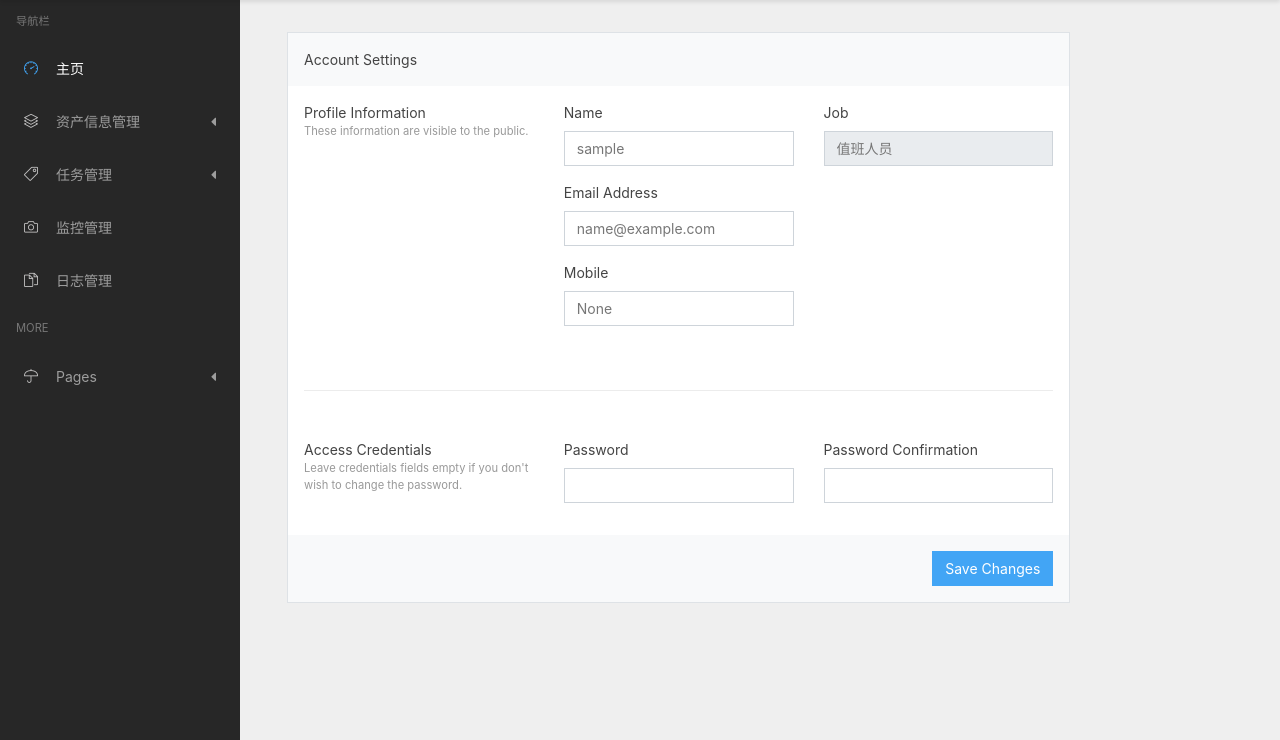
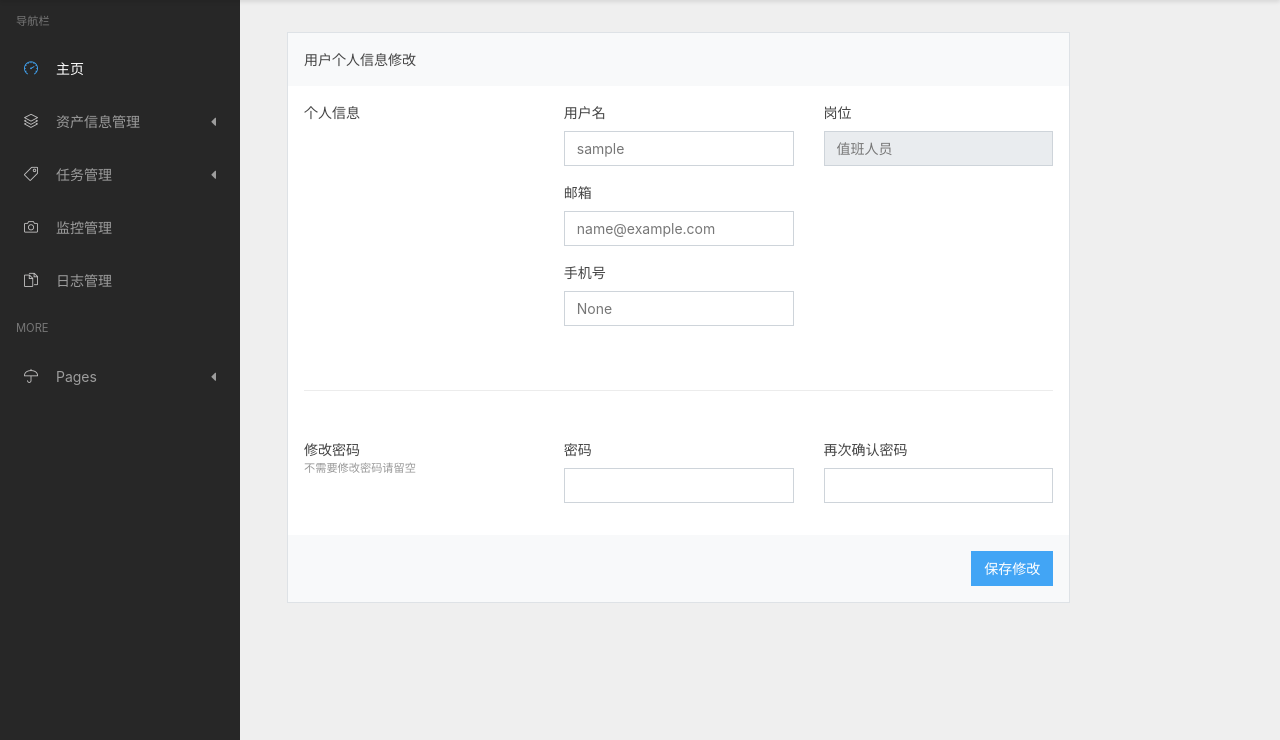
Before and after one commit to LettyCai/OpsAuto, a Django app: page /usersettings/ in a window 1280 px wide. Shown: the part 60-800 px from the top of the page. Run offline with Django 3.2, Linux system fonts and the light colour scheme; the visitor is signed in with stand-in values (Sample User, id 1); some libraries are stand-ins or nearby versions.

Commit message:
20200115

```diff
--- a/taskdo/killttyp.py
+++ b/taskdo/killttyp.py
@@ -22,10 +22,10 @@ def kill_ttyp(type="",ttyp=""):
     host_list = []
 
     #获取主机组及清理进程命令
-    if type == 'chuxu':
+    if type == '储蓄':
         str = 'fuser -uk /dev/ptyp'
         groups = HostGroup.objects.get(group_name='储蓄逻辑集中')
-    elif type == 'huidui':
+    elif type == '汇兑':
         str = 'fuser -uk /dev/ptyp'
         groups = HostGroup.objects.get(group_name='电子汇兑')
     else:
@@ -42,6 +42,7 @@ def kill_ttyp(type="",ttyp=""):
 
 
     args = str.strip()+ttyp.strip()
+    print(args)
     args = 'ls -ltr'
 
     ans = AnsibleRunner()
--- a/templates/register.html
+++ b/templates/register.html
@@ -56,14 +56,14 @@
                                          <div class="row">
                                             <div class="col-md-6">
                                                 <div class="form-group">
-                                                    <label class="form-control-label">Mobile</label>
+                                                    <label class="form-control-label">手机号</label>
                                                     <input class="form-control" name="mobile" value="">
                                                 </div>
                                             </div>
                                         </div>
                                     </div>
                                 </div>
-                                <div>  <button type="submit" class="btn btn-primary">Save User </button></div>
+                                <div>  <button type="submit" class="btn btn-primary">保存用户 </button></div>
 
 
 
--- a/templates/settings.html
+++ b/templates/settings.html
@@ -9,15 +9,15 @@
                          <form id="userform" action="/usersettings/" method="post" autocomplete="off">
                         <div class="card">
                             <div class="card-header bg-light">
-                                Account Settings
+                                用户个人信息修改
                             </div>
 
 
                             <div class="card-body">
                                 <div class="row mb-5">
                                     <div class="col-md-4 mb-4">
-                                        <div>Profile Information</div>
-                                        <div class="text-muted small">These information are visible to the public.</div>
+                                        <div>个人信息</div>
+                                        <div class="text-muted small"></div>
                                     </div>
 
                                     <div class="col-md-8">
@@ -26,7 +26,7 @@
 
                                                 <div class="form-group">
 
-                                                    <label class="form-control-label">Name</label>
+                                                    <label class="form-control-label">用户名</label>
                                                     <input class="form-control" name="username" value="{{request.user.username}}">
                                                     <input name="user_id" value="{{request.user.id}}" type="hidden">
                                                 </div>
@@ -34,7 +34,7 @@
 
                                             <div class="col-md-6">
                                                 <div class="form-group">
-                                                    <label class="form-control-label">Job</label>
+                                                    <label class="form-control-label">岗位</label>
                                                     <input class="form-control" value="{{request.user.get_role_display}}" readonly>
                                                 </div>
                                             </div>
@@ -43,7 +43,7 @@
                                         <div class="row">
                                             <div class="col-md-6">
                                                 <div class="form-group">
-                                                    <label class="form-control-label">Email Address</label>
+                                                    <label class="form-control-label">邮箱</label>
                                                     <input class="form-control" name="email" value="{{request.user.email}}">
                                                 </div>
                                             </div>
@@ -52,7 +52,7 @@
                                         <div class="row">
                                             <div class="col-md-6">
                                                 <div class="form-group">
-                                                    <label class="form-control-label">Mobile</label>
+                                                    <label class="form-control-label">手机号</label>
                                                     <input class="form-control" name="mobile" value="{{request.user.mobile}}">
                                                 </div>
                                             </div>
@@ -64,22 +64,22 @@
 
                                 <div class="row mt-5">
                                     <div class="col-md-4 mb-4">
-                                        <div>Access Credentials</div>
-                                        <div class="text-muted small">Leave credentials fields empty if you don't wish to change the password.</div>
+                                        <div>修改密码</div>
+                                        <div class="text-muted small">不需要修改密码请留空</div>
                                     </div>
 
                                     <div class="col-md-8">
                                         <div class="row">
                                             <div class="col-md-6">
                                                 <div class="form-group">
-                                                    <label class="form-control-label">Password</label>
+                                                    <label class="form-control-label">密码</label>
                                                     <input type="password" name="password1" class="form-control">
                                                 </div>
                                             </div>
 
                                             <div class="col-md-6">
                                                 <div class="form-group">
-                                                    <label class="form-control-label">Password Confirmation</label>
+                                                    <label class="form-control-label">再次确认密码</label>
                                                     <input type="password" name="password2" class="form-control">
                                                 </div>
                                             </div>
@@ -89,7 +89,7 @@
                             </div>
 
                             <div class="card-footer bg-light text-right">
-                                <button type="submit" class="btn btn-primary">Save Changes</button>
+                                <button type="submit" class="btn btn-primary">保存修改</button>
                             </div>
                         </div>
                                 {% csrf_token %}
@@ -97,6 +97,7 @@
                     </div>
                 </div>
             </div>
+{% if msg %}<script>alert("{{ msg }} "+"{{ res }}");</script>{% endif %}
 
 
 
--- a/users/views.py
+++ b/users/views.py
@@ -79,31 +79,35 @@ class UserSettingsView(LoginRequiredMixin,View):
         email = request.POST.get('email','')
         id = request.POST.get('user_id','')
         mobile = request.POST.get('mobile','')
-
         password1 = request.POST.get('password1','')
         password2 = request.POST.get('password2','')
 
         #未填写密码项，修改其他信息
-        if password1 == '' and password2 == '' :
+        if password1 == '' and password2 == '' and username != '':
             user = UserProfile.objects.get(id=int(id))
             user.username = username
             user.email = email
             user.mobile = mobile
             user.save()
-            return render(request,"settings.html")
+
+            users = UserProfile.objects.all()
+            return render(request,"settings.html",{"msg": "个人信息修改成功！",'users':users})
         #填写了密码项且2次密码相同：
-        elif password1 == password2:
+        elif password1 == password2 and username != '':
             user = UserProfile.objects.get(id=int(id))
             user.password = make_password(pwd2)
             user.username = username
             user.email = email
             user.mobile = mobile
             user.save()
-            return render(request, "settings.html")
+
+            users = UserProfile.objects.all()
+            return render(request, "settings.html",{"msg": "个人信息修改成功！",'users':users})
+        elif username =='':
+            return render(request, "settings.html", {"msg": "修改失败：用户名不能为空！"})
         #2次密码不同：
         else:
-            return render(request, "500.html", {"msg": "密码不一致"})
-
+            return render(request,"settings.html", {"msg": "修改失败：两次输入密码不一致"})
 
 
 class UserProfileView(UserPassesTestMixin,View):
@@ -120,34 +124,44 @@ class UserProfileView(UserPassesTestMixin,View):
 
     def get(self,request,user_id):
         user = UserProfile.objects.get(id=user_id)
-
         return render(request,"userprofile.html",{'user':user})
 
     def post(self,request,user_id):
         username = request.POST.get('username', '')
         email = request.POST.get('email', '')
         mobile = request.POST.get('mobile', '')
+        role = request.POST.get('role','')
+        password1 = request.POST.get('password1','')
+        password2 = request.POST.get('password2','')
 
         # 未填写密码项，修改其他信息
-        if password1 == '' and password2 == '':
+        if password1 == '' and password2 == '' and username != '':
             user = UserProfile.objects.get(id=int(user_id))
             user.username = username
             user.email = email
             user.mobile = mobile
+            user.role = role
             user.save()
-            return render(request, "userprofile.html",{'user':user})
+            msg = "用户信息修改成功！"
         # 填写了密码项且2次密码相同：
-        elif password1 == password2:
+        elif password1 == password2 and username != '':
             user = UserProfile.objects.get(id=int(user_id))
             user.password = make_password(password1)
             user.username = username
             user.email = email
             user.mobile = mobile
+            user.role = role
             user.save()
-            return render(request,"userprofile.html",{'user':user})
+            msg = "用户信息及密码修改成功！"
+
+        elif username == '':
+            msg = "修改失败：用户名不能为空！"
         # 2次密码不同：
         else:
-            return render(request, "500.html", {"msg": "密码不一致"})
+            msg = "修改失败：密码不一致！"
+
+        user = UserProfile.objects.get(id=user_id)
+        return render(request,"userprofile.html", {'user':user,"msg":msg})
 
 class RegisterView(UserPassesTestMixin,View):
     def test_func(self):
@@ -165,14 +179,14 @@ class RegisterView(UserPassesTestMixin,View):
         password = request.POST.get("password","")
         role = request.POST.get("role","")
 
+        if username == '' | password == '':
+            return render(request,"register.html",{msg:'用户名或密码不能为空！'})
 
         user = UserProfile()
         user.username = username
         user.password = make_password(password)
         user.role = role
-
         user.save()
 
         users = UserProfile.objects.all()
-
         return render(request,"users-list.html",{"msg": "添加成功！",'users':users})
```
Also changed, not shown: templates/kill-ttyp.html (+6 -5 lines), templates/userprofile.html (+27 -14 lines), 2 other files.
